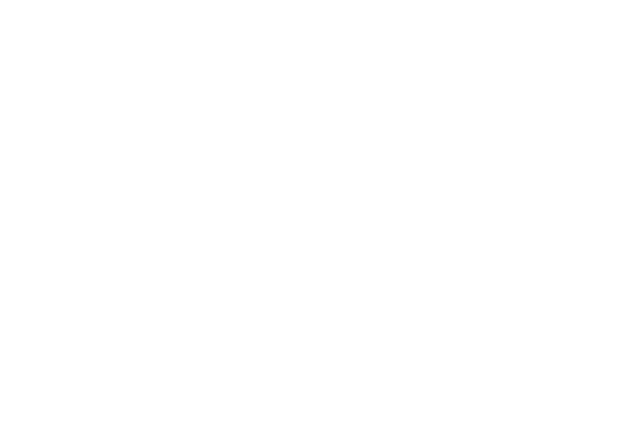
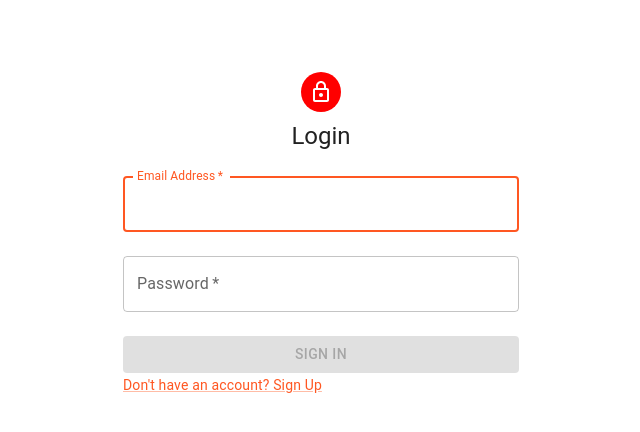
Before and after one commit to Xavilien/firebase, a React (Create React App) app in the folder view/: page /login in a window 1280 px wide. Before the commit this address had no page. Shown: the top 432 px of the page, without its empty margins (319-959 px from the left). Built offline with nearby package versions, Linux system fonts and the light colour scheme.

Commit message:
Configure deployment for Github pages

```diff
--- a/view/package.json
+++ b/view/package.json
@@ -2,7 +2,7 @@
   "name": "view",
   "version": "0.1.0",
   "private": true,
-  "homepage": "https://xavilien.github.io/todoapp/",
+  "homepage": ".",
   "dependencies": {
     "@emotion/react": "^11.10.5",
     "@emotion/styled": "^11.10.5",
@@ -45,8 +45,8 @@
       "last 1 safari version"
     ]
   },
-  "proxy-2": "https://us-central1-todoapp-bf921.cloudfunctions.net/api",
-  "proxy": "http://localhost:5000/todoapp-bf921/us-central1/api",
+  "proxy": "https://us-central1-todoapp-bf921.cloudfunctions.net/api",
+  "proxy-2": "http://localhost:5000/todoapp-bf921/us-central1/api",
   "devDependencies": {
     "gh-pages": "^4.0.0"
   }
--- a/view/src/App.js
+++ b/view/src/App.js
@@ -22,9 +22,9 @@
             <Router>
                 <div>
                     <Routes>
-                        <Route exact path={"todoapp/"} element={<Home />}/>
-                        <Route exact path={"todoapp/login"} element={<Login />}/>
-                        <Route exact path={"todoapp/signup"} element={<Signup />}/>
+                        <Route exact path={"/"} element={<Home />}/>
+                        <Route exact path={"/login"} element={<Login />}/>
+                        <Route exact path={"/signup"} element={<Signup />}/>
                     </Routes>
                 </div>
             </Router>
```
